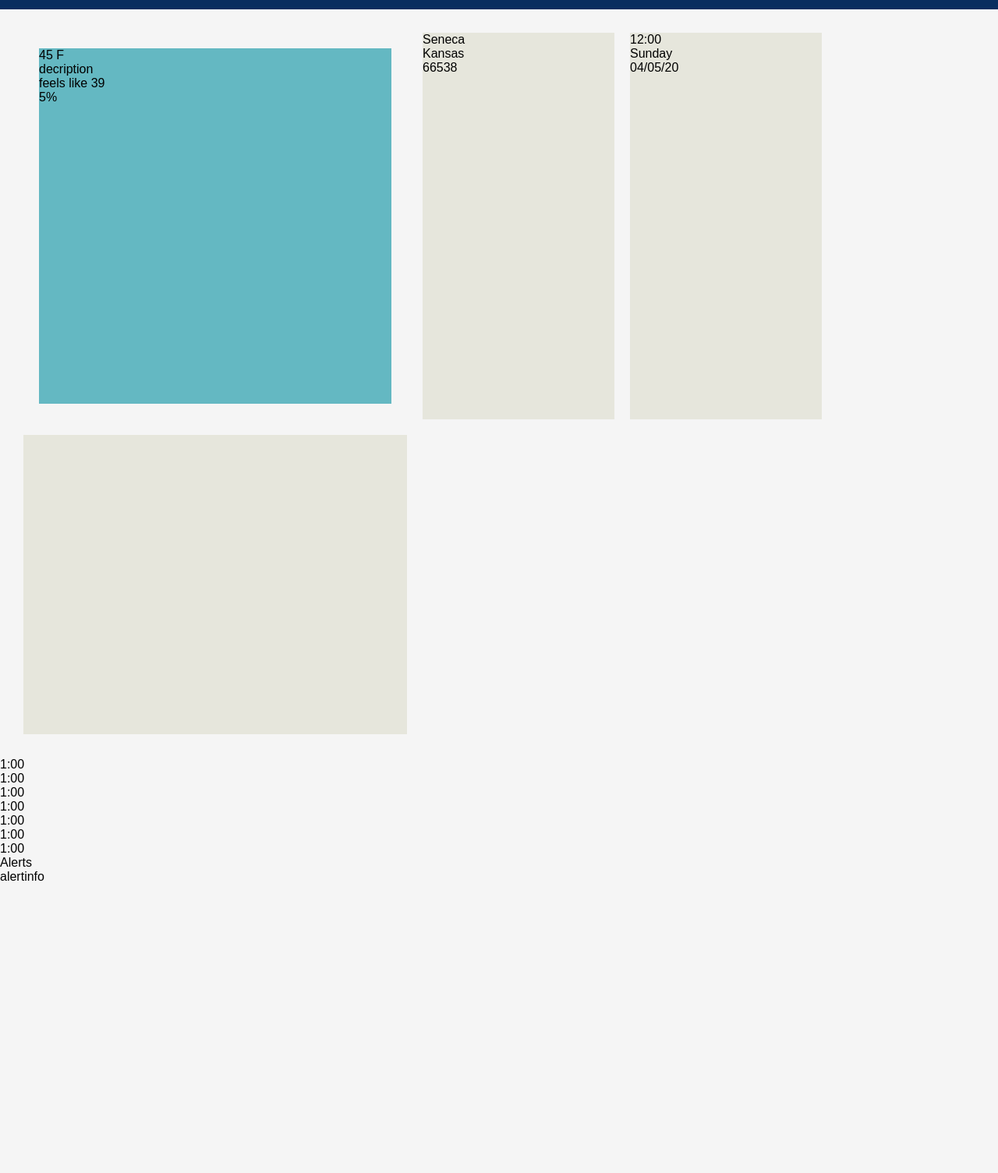
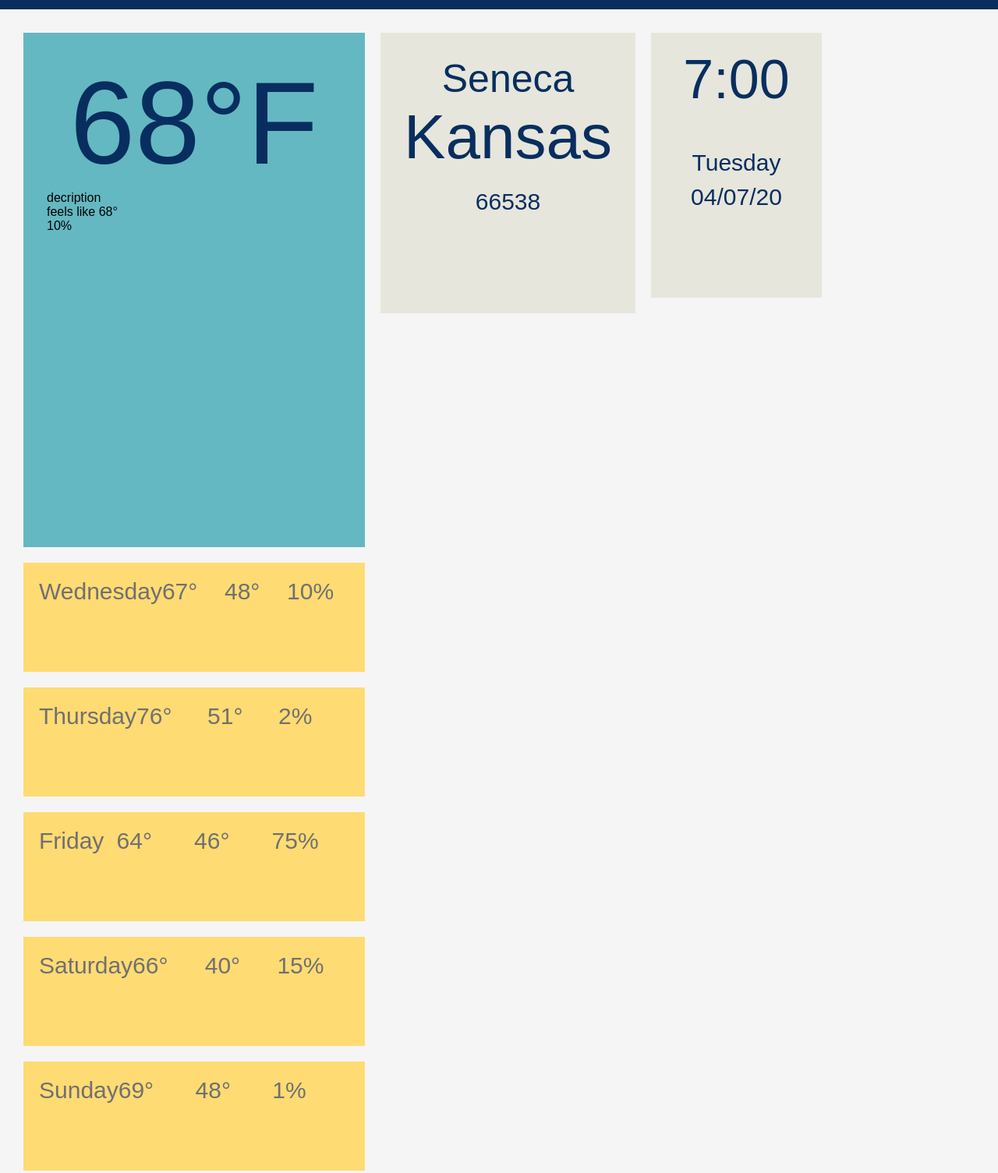
Before and after one commit to mackenzn/art300_weather, a plain HTML site: page index.html in a window 1280 px wide. Shown: the part 48-1553 px from the top of the page at 78% size. Before the commit the page ends 1182 px from the top, so only its background shows below. Drawn offline with Linux system fonts and the light colour scheme.

Commit message:
styling index

```diff
--- a/index.html
+++ b/index.html
@@ -14,14 +14,11 @@
     <div class="main">
         <div class="current">
             <div class="current-icon"></div>
-            <div class="degree">45 F</div>
+            <div class="degree">68°F</div>
             <div class="decription">decription</div>
-            <div class="feelslike">feels like 39</div>
+            <div class="feelslike">feels like 68°</div>
             <div class="precipitation-icon"></div>
-            <div class="precipitationchance">5%</div>
-            <div class="pollencount"></div>
-            <div class="UVindex"></div>
-            <div class="humidity"></div>
+            <div class="precipitationchance">10%</div>
         </div>
         <div class="location">
             <div class="city">Seneca</div>
@@ -29,14 +26,53 @@
             <div class="zipcode">66538</div>
         </div>
         <div class="when">
-            <div class="time">12:00</div>
-            <div class="day">Sunday</div>
-            <div class="date">04/05/20</div>
+            <div class="time">7:00</div>
+            <div class="day">Tuesday</div>
+            <div class="date">04/07/20</div>
         </div>
         <div class="week">
             <div class="day1">
-
+               <div class="Monday">Wednesday</div>
+               <div class="hightemp">67°</div>
+               <div class="lowtemp">48°</div>
+               <div class="chanceofprecipitation">10%</div>
             </div>
+            <div class="day1">
+                <div class="Monday">Thursday</div>
+                <div class="hightemp">76°</div>
+                <div class="lowtemp">51°</div>
+                <div class="chanceofprecipitation">2%</div>
+             </div>
+             <div class="day1">
+                <div class="Monday">Friday</div>
+                <div class="hightemp">64°</div>
+                <div class="lowtemp">46°</div>
+                <div class="chanceofprecipitation">75%</div>
+             </div>
+             <div class="day1">
+                <div class="Monday">Saturday</div>
+                <div class="hightemp">66°</div>
+                <div class="lowtemp">40°</div>
+                <div class="chanceofprecipitation">15%</div>
+             </div>
+             <div class="day1">
+                <div class="Monday">Sunday</div>
+                <div class="hightemp">69°</div>
+                <div class="lowtemp">48°</div>
+                <div class="chanceofprecipitation">1%</div>
+             </div>
+             <div class="day1">
+                <div class="Monday">Monday</div>
+                <div class="hightemp">73°</div>
+                <div class="lowtemp">55°</div>
+                <div class="chanceofprecipitation">5%</div>
+             </div>
+             <div class="day1">
+                <div class="Monday">Tuesday</div>
+                <div class="hightemp">71°</div>
+                <div class="lowtemp">49°</div>
+                <div class="chanceofprecipitation">80%</div>
+             </div>
         </div>
     </div>
     <div class="hourly">
@@ -104,15 +140,17 @@
             <div class="percipitation"></div>
         </div>
     </div>
-    <div class="radar"></div>
-    <div class="alertbox">
-        <div class="alerts">Alerts</div>
-        <div class="alert-icon"></div>
-        <div class="alertinfo">alertinfo</div>
+    <div class="other">
+        <div class="radar"></div>
+        <div class="alertbox">
+            <div class="alerts">Alerts</div>
+            <div class="alertinfo">alertinfo</div>
+            <div class="alertinfo">alertinfo</div>
+            <div class="alertinfo">alertinfo</div>
+            <div class="alertinfo">alertinfo</div>
+            <div class="alertinfo">alertinfo</div>
+        </div>
     </div>
-    <div class="footer">
-        <div class="copyright"></div>
-        <div class="info"></div>
-    </div>
+    <div class="footer"></div>
 </body>
 </html>
--- a/style.css
+++ b/style.css
@@ -35,24 +35,130 @@ body {
         "current locartion week"
         "current when week";
     grid-template-columns: 2fr 1fr 1fr;
+    grid-template-rows: 1fr 1fr;
     margin: 30px;
     width: 80vw;
-    height: 900px;
+    height: 1800px;
 }
 
 .current {
     background-color: #64B8C2;
-    margin: 20px;
+    padding: 30px;
 }
 
 .location {
     background-color: #E6E6DC;
+    height: 300px;
+    padding: 30px;
 }
 
 .when {
     background-color: #E6E6DC;
+    height: 300px;
+    padding: 20px;
 }
 
-.week {
-    background-color: #E6E6DC;
+.day1 {
+    background-color: #FFDB73;
+    height: 100px;
+    padding: 20px;
+    margin-bottom: 20px;
+    font-size: 30px;
+    color: #707070;
+
+    display: grid;
+    grid-gap: 20px 10px 20px;
+    grid-template-columns: 1fr 1fr 1fr 1fr;
 }
+
+.hourly {
+    display: grid;
+    grid-template-columns: 1fr 1fr 1fr 1fr 1fr 1fr 1fr;
+    height: 500px;
+    grid-gap: 20px;
+    margin: 30px;
+}
+
+.hour1 {
+    background-color: #B3DCE1;
+    padding: 20px;
+}
+
+.other {
+    display: grid;
+    grid-gap: 30px;
+    grid-template-columns: 2fr 1fr;
+    height: 700px;
+    margin: 30px;
+}
+
+.radar {
+    background-color: #FFDB73;
+}
+
+.alertbox {
+    background-color: #EB484C;
+    padding: 20px;
+}
+
+.alerts {
+    font-size: 70px;
+    color: #E6E6DC;
+    text-align: center;
+}
+
+.alertinfo {
+    color: #E6E6DC;
+    font-size: 30px;
+    margin: 50px;
+}
+
+.footer {
+    height: 100px;
+    background-color: #082E5F;
+}
+
+.degree {
+    color: #082E5F;
+    font-size: 150px;
+    text-align: center;
+}
+
+.city {
+    color: #082E5F;
+    font-size: 50px;
+    text-align: center;
+}
+
+.state {
+    color: #082E5F;
+    font-size: 80px;
+    text-align: center;
+}
+
+.zipcode {
+    color: #082E5F;
+    font-size: 30px;
+    text-align: center;
+    margin-top: 20px;
+}
+
+.time {
+    color: #082E5F;
+    font-size: 70px;
+    text-align: center;
+    margin-bottom: 50px;
+}
+
+.day {
+    color: #082E5F;
+    font-size: 30px;
+    text-align: center;
+    margin-bottom: 10px;
+}
+
+.date {
+    color: #082E5F;
+    font-size: 30px;
+    text-align: center;
+}
```
